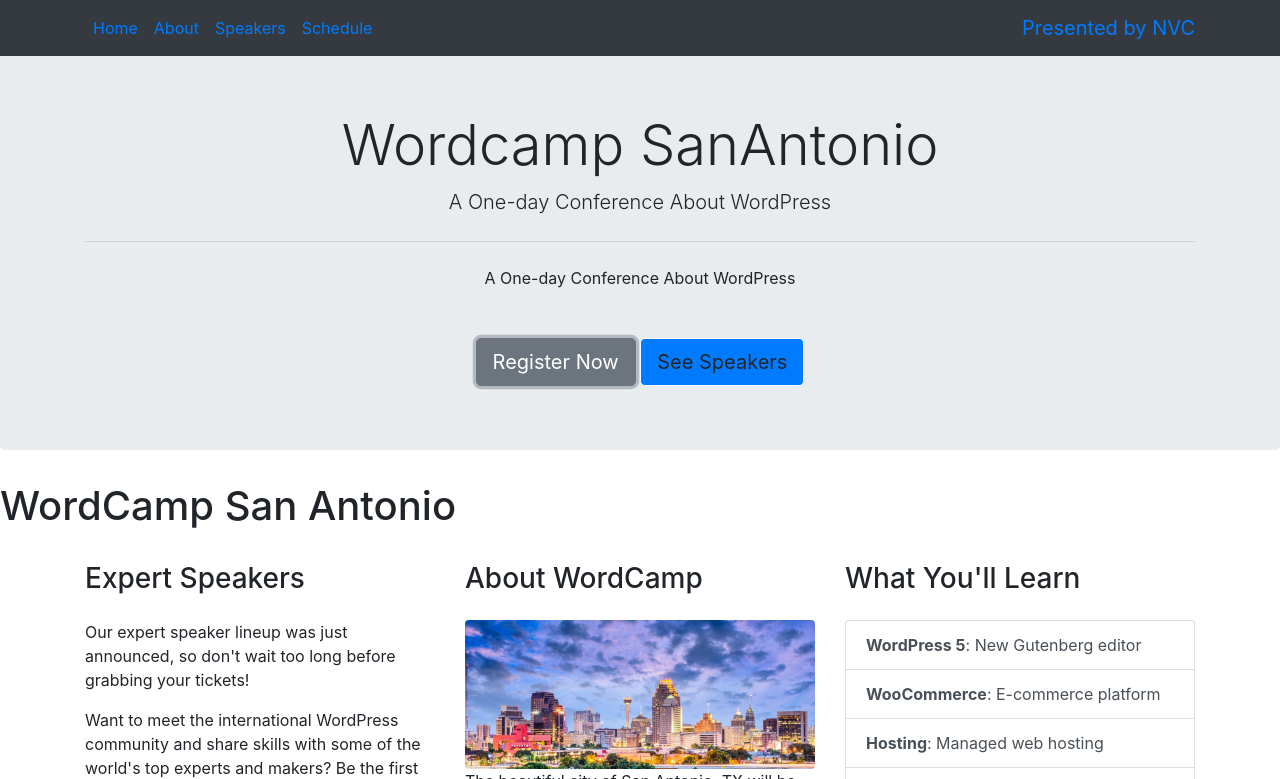
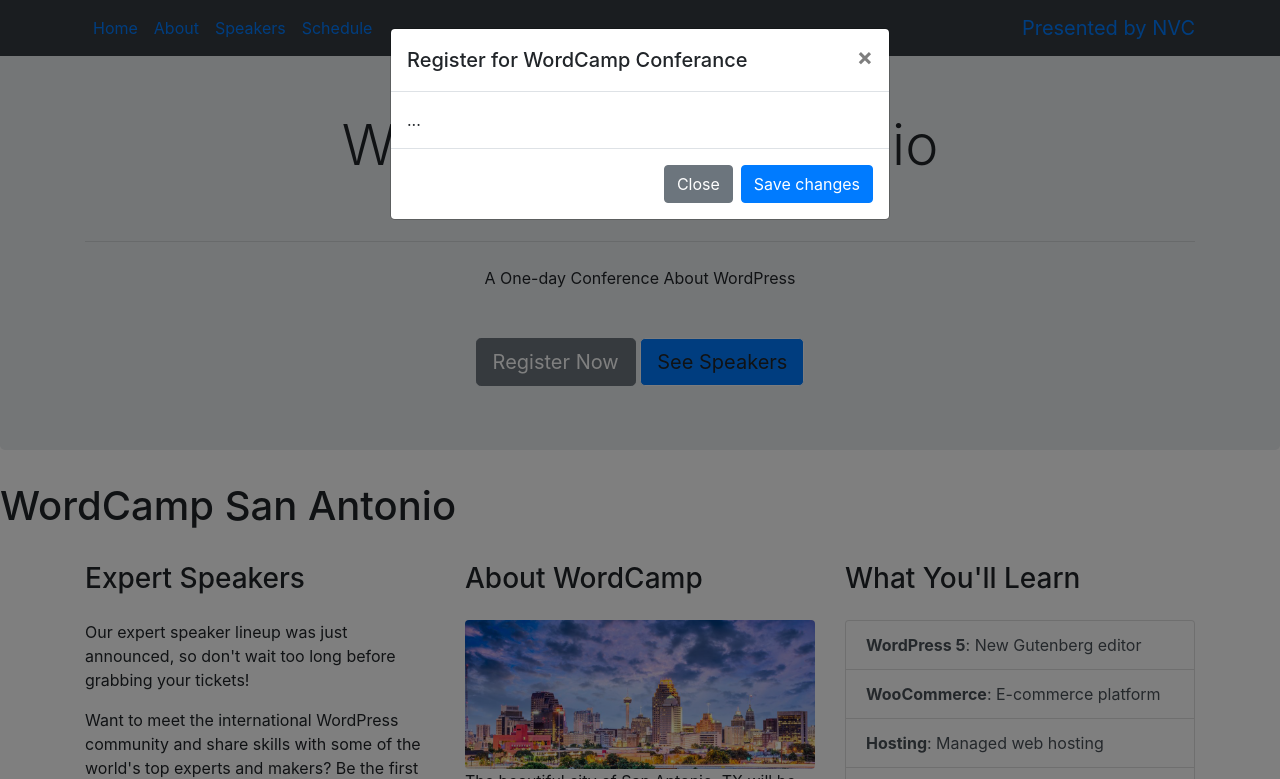
Before and after one commit to CamWil/WordCamp-San-Antonio, a plain HTML site: page index.html in a window 1280 px wide. Both pictures are taken after a click on the button "Register Now". Shown: the top 779 px of the page. Drawn offline with nearby package versions, Linux system fonts and the light colour scheme.

Commit message:
components finished

```diff
--- a/index.html
+++ b/index.html
@@ -10,7 +10,7 @@
 
     <title>WordCamp San Antonio</title>
   </head>
-  <body>
+  <body data-spy="scroll" data-target=".navbar" id="Home" id="About" id="Speakers" id="Schedule">
 <!-- navbar -->
 <nav class="navbar navbar-expand-lg navbar-primary bg-dark fixed-top">
   <div class="container">
@@ -46,7 +46,7 @@
   <hr class="my-4">
   <p>A One-day Conference About WordPress</p>
   <div class="mt-5">
-  <button type="button" class="btn btn-secondary btn-lg ">Register Now</button>
+  <button type="button" class="btn btn-secondary btn-lg " data-toggle="modal" data-target="#register">Register Now</button>
   <a class="btn btn-light btn-lg bg-primary" href="#speakers">See Speakers</a>
 </div>
 </div>
@@ -197,7 +197,7 @@
 </ul>
 <!-- /schedule -->
 <!-- callout button -->
-<button type="button" class="btn btn-secondary btn-lg d-block mx-auto my-5">Don't Miss Out, Register Now</button>
+<button type="button" class="btn btn-secondary btn-lg d-block mx-auto my-5" data-toggle="modal" data-target="#register">Don't Miss Out, Register Now</button>
 <!-- signup form -->
 <hr>
 <div class="row py-4 text-muted">
@@ -246,6 +246,27 @@
   </div>
 <!-- /footer -->
 </div>
+<!-- Modal -->
+<div class="modal fade" id="register" tabindex="-1" role="dialog" aria-labelledby="exampleModalLabel" aria-hidden="true">
+  <div class="modal-dialog" role="document">
+    <div class="modal-content">
+      <div class="modal-header">
+        <h5 class="modal-title" id="exampleModalLabel">Register for WordCamp Conferance</h5>
+        <button type="button" class="close" data-dismiss="modal" aria-label="Close">
+          <span aria-hidden="true">&times;</span>
+        </button>
+      </div>
+      <div class="modal-body">
+        ...
+      </div>
+      <div class="modal-footer">
+        <button type="button" class="btn btn-secondary" data-dismiss="modal">Close</button>
+        <button type="button" class="btn btn-primary">Save changes</button>
+      </div>
+    </div>
+  </div>
+</div>
+<!-- /Modal -->
 
     <!-- Optional JavaScript -->
     <!-- jQuery first, then Popper.js, then Bootstrap JS -->
```
